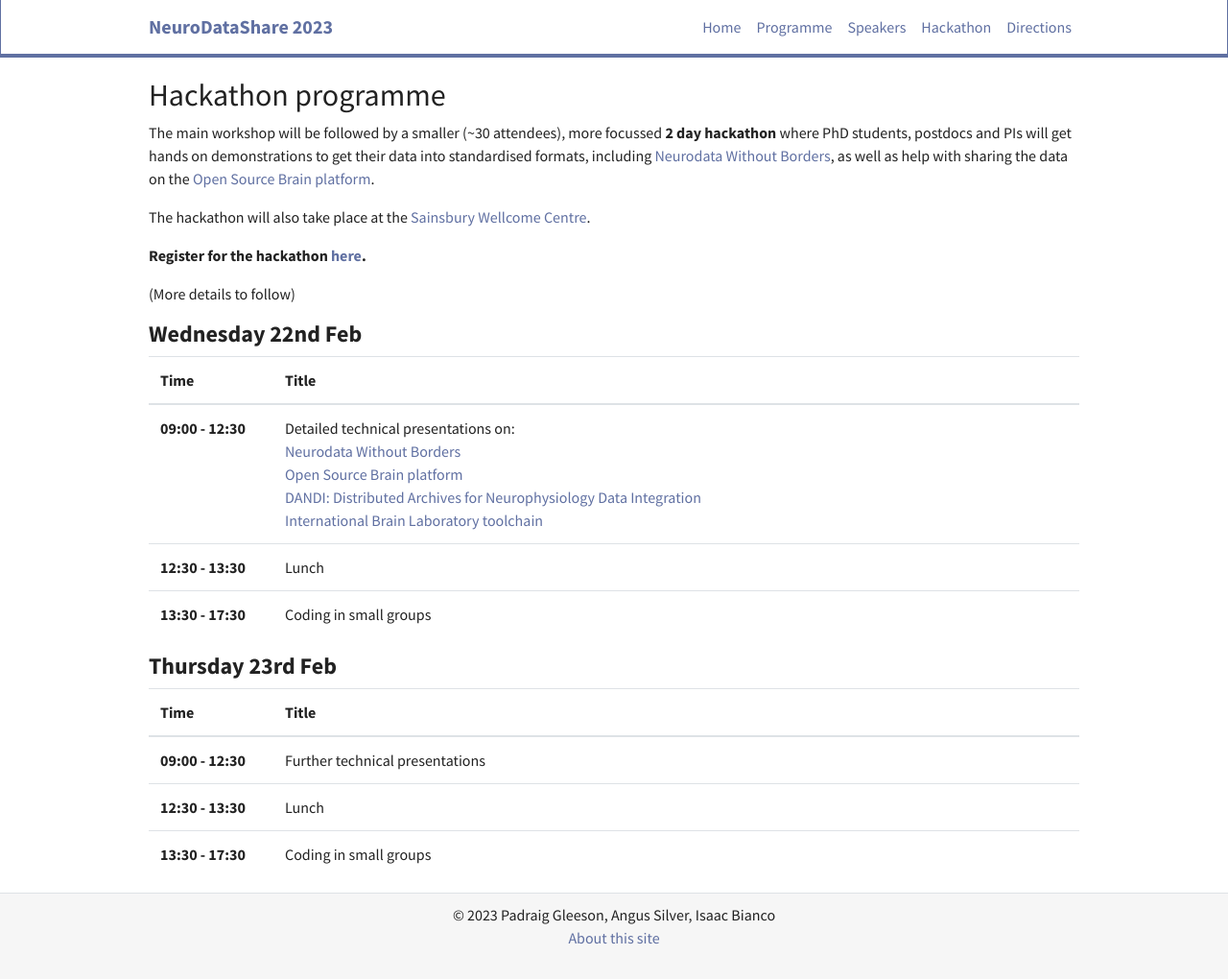
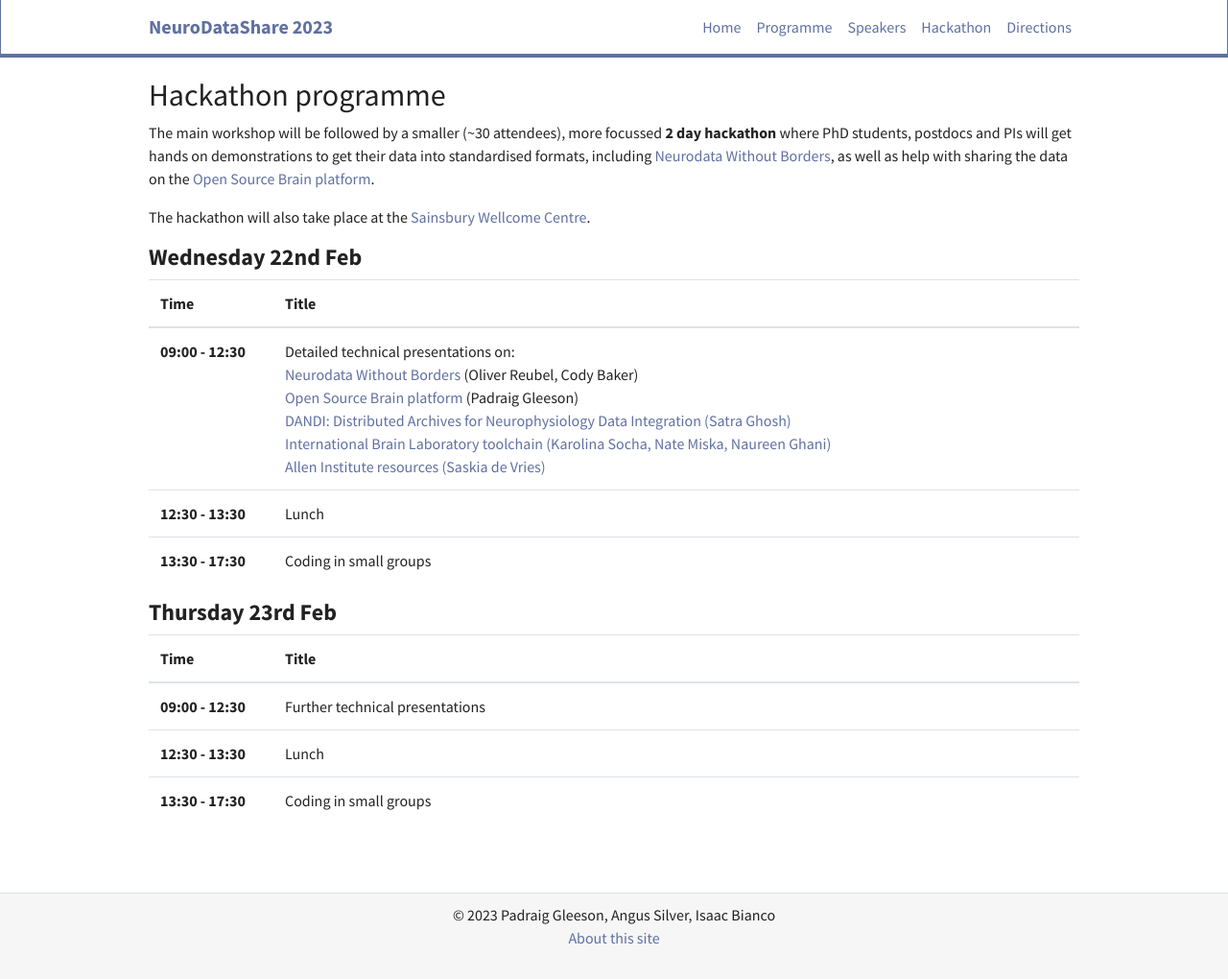
Before and after one commit to OpenSourceBrain/NeuroDataShare, a Jekyll site: the page built from _pages/hackathon.md, in a window 1280 px wide and 1020 px high. Shown: the whole window at 96% size. Built offline with Jekyll 4.4.1, drawn with Linux system fonts in a browser that asks for light colours; nearby versions of some CDN libraries.

Commit message:
More links

```diff
--- a/_pages/hackathon.md
+++ b/_pages/hackathon.md
@@ -10,10 +10,6 @@ permalink: /hackathon
 <p>The main workshop will be followed by a smaller (~30 attendees), more focussed <b>2 day hackathon</b> where PhD students, postdocs and PIs will get hands on demonstrations to get their data into standardised formats, including <a href="https://www.nwb.org/">Neurodata Without Borders</a>, as well as help with sharing the data on the <a href="https://www.v2.opensourcebrain.org/">Open Source Brain platform</a>.</p>
 
 <p>The hackathon will also take place at the <a href="directions">Sainsbury Wellcome Centre</a>.</p>
-
-<p><b>Register for the hackathon <a href="https://forms.gle/4T2eUTEEGnKuiHva8">here</a>.</b></p>
-
-(More details to follow)
 
 ## Wednesday 22nd Feb
 
@@ -28,12 +24,12 @@ permalink: /hackathon
     <tr>
       <th scope="row">09:00 - 12:30</th>
       <td>Detailed technical presentations on:<br/>
-<a href="https://www.nwb.org/">Neurodata Without Borders</a><br/>
-<a href="https://www.v2.opensourcebrain.org/">Open Source Brain platform</a><br/>
-<a href="https://www.dandiarchive.org/">DANDI: Distributed Archives for Neurophysiology Data Integration</a><br/>
-<a href="https://github.com/int-brain-lab">International Brain Laboratory toolchain</a><br/>
-<!--DataJoint usage?
-Allen toolchain handson?-->
+<a href="https://www.nwb.org/">Neurodata Without Borders</a> (Oliver Reubel, Cody Baker)<br/>
+<a href="https://www.v2.opensourcebrain.org/">Open Source Brain platform</a> (Padraig Gleeson)<br/>
+<a href="https://www.dandiarchive.org/">DANDI: Distributed Archives for Neurophysiology Data Integration (Satra Ghosh)</a><br/>
+<a href="https://github.com/int-brain-lab">International Brain Laboratory toolchain (Karolina Socha, Nate Miska, Naureen Ghani)</a><br/>
+<a href="https://portal.brain-map.org/">Allen Institute resources (Saskia de Vries)</a><br/>
+
 </td>
     </tr>
     <tr>
```
